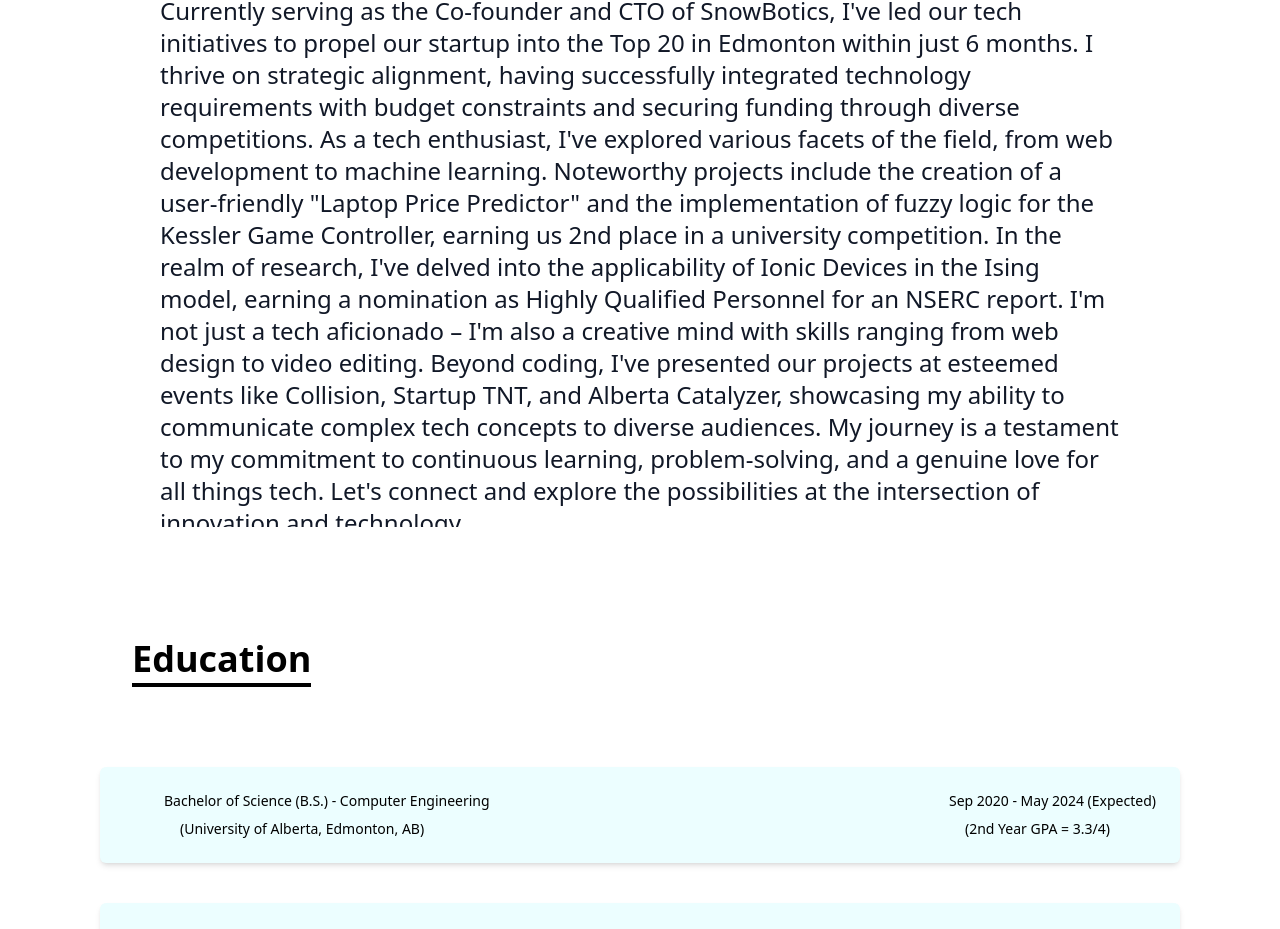
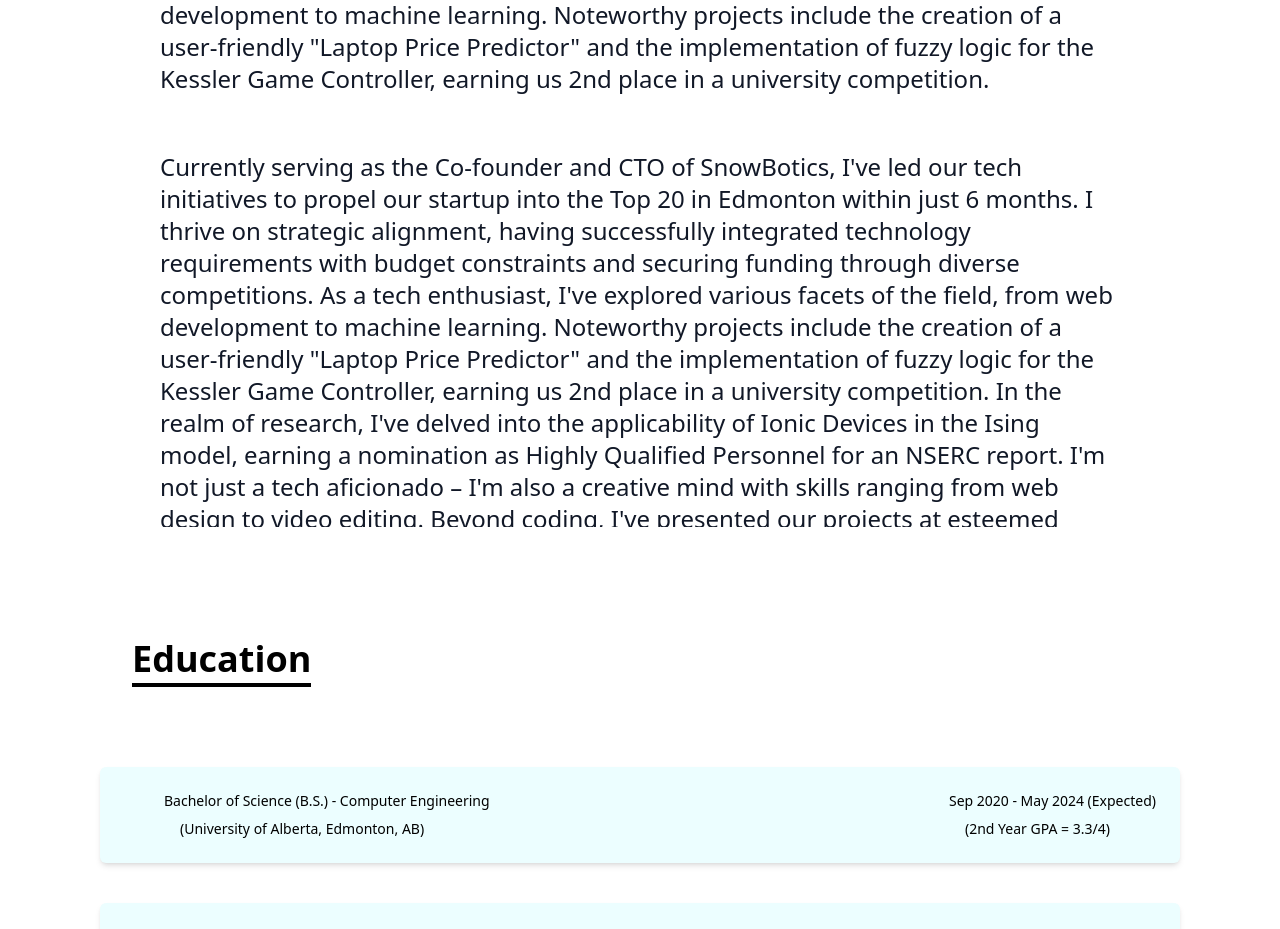
Before and after one commit to Aryan-Rusia-2/Portfolio-Aryan, a React (Create React App) app: page / in a window 1280 px wide. Shown: the part 1097-2026 px from the top of the page. Built offline with nearby package versions, Linux system fonts and the light colour scheme.

Commit message:
Update About.jsx

```diff
--- a/src/components/About.jsx
+++ b/src/components/About.jsx
@@ -18,6 +18,13 @@
 
         <p className="text-xl md:text-2xl p-4">
          Currently serving as the Co-founder and CTO of SnowBotics, I've led our tech initiatives to propel our startup into the Top 20 in Edmonton within just 6 months. I thrive on strategic alignment, having successfully integrated technology requirements with budget constraints and securing funding through diverse competitions.
+As a tech enthusiast, I've explored various facets of the field, from web development to machine learning. Noteworthy projects include the creation of a user-friendly "Laptop Price Predictor" and the implementation of fuzzy logic for the Kessler Game Controller, earning us 2nd place in a university competition.
+
+   </p>
+          <br />
+
+                <p className="text-xl md:text-2xl p-4">
+         Currently serving as the Co-founder and CTO of SnowBotics, I've led our tech initiatives to propel our startup into the Top 20 in Edmonton within just 6 months. I thrive on strategic alignment, having successfully integrated technology requirements with budget constraints and securing funding through diverse competitions.
 
 As a tech enthusiast, I've explored various facets of the field, from web development to machine learning. Noteworthy projects include the creation of a user-friendly "Laptop Price Predictor" and the implementation of fuzzy logic for the Kessler Game Controller, earning us 2nd place in a university competition.
 
@@ -27,6 +34,7 @@
 
 My journey is a testament to my commitment to continuous learning, problem-solving, and a genuine love for all things tech. Let's connect and explore the possibilities at the intersection of innovation and technology.
       </p>
+
       </div>
     </div>
   );
```
